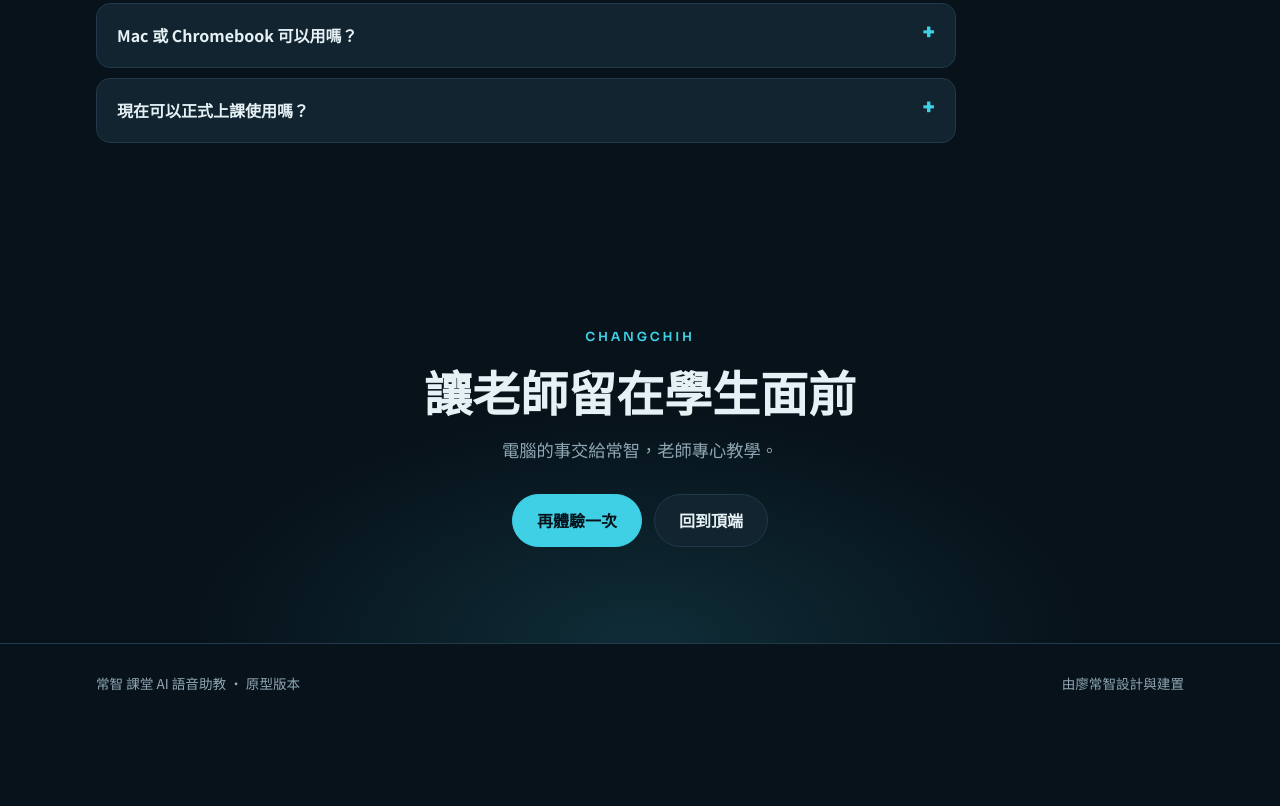
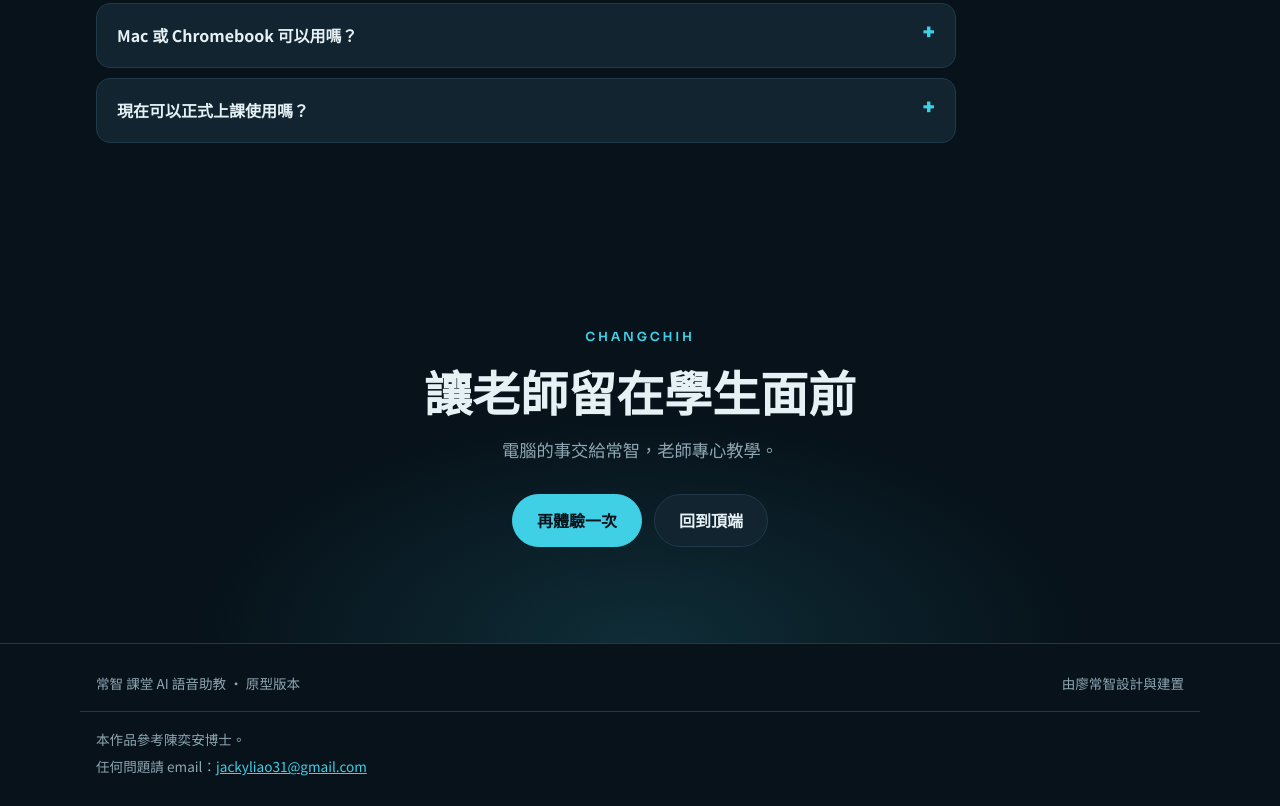
Before and after one commit to jackyliao31-ops/resume, a plain HTML site: page changchih/index.html in a window 1280 px wide. Shown: the part 6881-7687 px from the top of the page. Before the commit the page ends 7604 px from the top, so only its background shows below. Drawn offline with Linux system fonts and the light colour scheme; animation ran at ten frames a second.

Commit message:
Credit reference and add contact email on Changchih page
Co-Authored-By: Claude Opus 5.5 <noreply@anthropic.com>

```diff
--- a/changchih/index.html
+++ b/changchih/index.html
@@ -299,6 +299,8 @@ nav.top .inner { display: flex; align-items: center; gap: 20px; height: 60px; }
 .end .cta { justify-content: center; }
 footer { border-top: 1px solid var(--line); padding-block: 28px; color: var(--muted); font-size: .85rem; }
 footer .inner { display: flex; justify-content: space-between; gap: 12px; flex-wrap: wrap; }
+footer .credit { display: grid; gap: 4px; justify-content: start; margin-top: 16px; padding-top: 16px; border-top: 1px solid var(--line); }
+footer .credit a { overflow-wrap: anywhere; }
 
 /* 手機：規格表改為上下排列；比較表第一欄固定 */
 @media (max-width: 620px) {
@@ -578,7 +580,13 @@ footer .inner { display: flex; justify-content: space-between; gap: 12px; flex-w
   </div>
 </section>
 
-<footer><div class="inner"><span>常智 課堂 AI 語音助教 · 原型版本</span><span>由廖常智設計與建置</span></div></footer>
+<footer>
+  <div class="inner"><span>常智 課堂 AI 語音助教 · 原型版本</span><span>由廖常智設計與建置</span></div>
+  <div class="inner credit">
+    <p>本作品參考陳奕安博士。</p>
+    <p>任何問題請 email：<a href="mailto:jackyliao31@gmail.com">jackyliao31@gmail.com</a></p>
+  </div>
+</footer>
 </div>
 
 <script>
```
